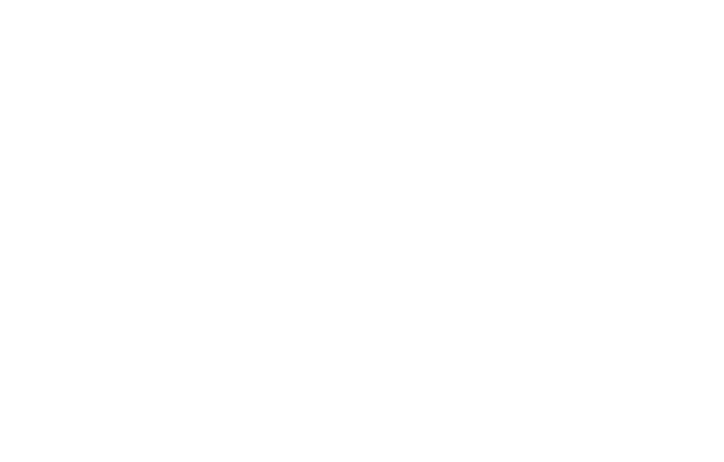
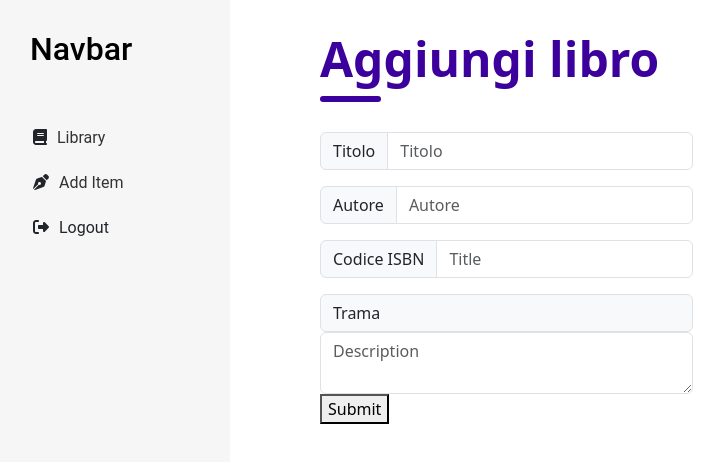
Before and after one commit to Nidala96/Libreria-front-end, a React (Create React App) app: page /add-libro in a window 1280 px wide. Before the commit this address had no page. Shown: the top 462 px of the page, without its empty margins (0-724 px from the left). Built offline with nearby package versions, Linux system fonts and the light colour scheme; sample sign-in values are in the browser's storage.

Commit message:
aggiunto pagina di login, pagina lista libri e pagina aggiungi libro

```diff
--- a/src/App.js
+++ b/src/App.js
@@ -3,6 +3,8 @@ import './App.css';
 import { Navigazione } from './Routes';
 import { LoginSignup } from './Components/Login/LoginSignup';
 import { ListaLibriComponent } from './Components/ListaLibri/lista';
+import 'bootstrap/dist/css/bootstrap.min.css';
+
 
 function App() {
   return (
--- /dev/null
+++ b/src/Components/ListaLibri/LibroCard.jsx
@@ -0,0 +1,29 @@
+import React from 'react';
+import { Card, Button } from 'react-bootstrap';
+import book_image from '../Assets/book.jpg';
+import './libroCard.css';
+
+export const LibroCard = ({ libro }) => {
+  return (
+    <Card style={{ width: '18rem', border: '1px solid #ccc', borderRadius: '8px', margin: '8px', padding: '8px' }}>
+      <Card.Img variant="top" src={book_image} />
+      <Card.Body>
+        <Card.Title class="titolo">{libro.titolo}</Card.Title>
+        <Card.Text class="autore">
+           {libro.autore}
+        </Card.Text>
+        {/* <Card.Text>
+          <strong>ISBN:</strong> {libro.codiceISBN}
+        </Card.Text> */}
+        <div class="text-center">
+        <Card.Text>
+          <strong>Numero letture:</strong> {libro.numeroLettureComplete}
+        </Card.Text>
+        <Button style={
+                        { backgroundColor: "#3c009d",
+                          borderColor: "#3c009d" }} variant="primary">Details</Button>
+        </div>
+      </Card.Body>
+    </Card>
+  );
+};
--- /dev/null
+++ b/src/Components/ListaLibri/Navbar.css
@@ -0,0 +1,36 @@
+.lateral-navbar {
+    width: 230px;
+    background: #f6f6f6;
+    padding: 15px;
+    height: 100vh;
+    font-family: Roboto, sans-serif;
+  }
+
+  .lateral-navbar h2 {
+    color: black;
+    margin-bottom: 20px;
+    padding: 15px;
+  }
+
+  .lateral-navbar ul {
+    list-style-type: none;
+    padding: 10px;
+  }
+
+  .lateral-navbar li {
+    margin: 5px 0;
+    padding:8px;
+  }
+
+  .lateral-navbar a {
+    text-decoration: none;
+    color: #333;
+    padding: 10px;
+    border-radius: 5px;
+    transition: background-color 0.3s;
+  }
+
+  .lateral-navbar a:hover {
+    background-color: #ddd;
+    cursor: pointer;
+  }
--- /dev/null
+++ b/src/Components/ListaLibri/Navbar.jsx
@@ -0,0 +1,49 @@
+import React from 'react';
+import './Navbar.css';
+import { Link, Navigate } from 'react-router-dom';
+import { useNavigate } from "react-router-dom";
+import { FontAwesomeIcon } from '@fortawesome/react-fontawesome'
+import { faPenNib } from '@fortawesome/free-solid-svg-icons'
+import { faBook,faRightFromBracket } from '@fortawesome/free-solid-svg-icons'
+
+
+
+
+export const BrandExample = ({body}) => {
+  const navigate = useNavigate();
+  const userId = window.localStorage.getItem("userId");
+  const handleLogout = () => {
+    window.localStorage.removeItem("userId");
+    navigate("/");
+    console.log(navigate);
+  };
+
+
+  return (
+    <>
+  { window.localStorage.getItem("userId") ? <div style={{ display: 'flex' }}>
+  <div className="main-container" >
+  <div className="lateral-navbar">
+      <h2>Navbar</h2>
+      <ul>
+        <li>
+        <FontAwesomeIcon icon={faBook} /><Link to="/libri">Library</Link>
+        </li>
+        <li>
+        <FontAwesomeIcon icon={faPenNib} /><Link to="/add-libro">Add Item</Link>
+        </li>
+        <li>
+        <FontAwesomeIcon icon={faRightFromBracket} /><a to="#" onClick={() => handleLogout()}>Logout</a>
+        </li>
+      </ul>
+    </div>
+  </div>
+  <div style={{ paddingTop: "30px", paddingLeft:"20px"}}>
+    {body}
+
+  </div>
+</div> : <Navigate to="/"></Navigate>}
+</>
+)};
+
+export default BrandExample;
--- /dev/null
+++ b/src/Components/ListaLibri/lista.css
@@ -0,0 +1,29 @@
+.text{
+    color: #3c009d;
+    font-size: 48px;
+    font-weight: 700;
+}
+
+.underline{
+    width: 61px;
+    height: 6px;
+    background: #3c009d;
+    border-radius: 9px;
+    margin-bottom: 30px;
+}
+
+.main-container{
+    width: 300px;
+}
+
+.titolo{
+    text-align: center;
+    font-size: large;
+    font-weight: bold;
+}
+
+.autore{
+    text-align: center;
+    font-weight: lighter;
+    font-style: italic;
+}
--- a/src/Components/ListaLibri/lista.jsx
+++ b/src/Components/ListaLibri/lista.jsx
@@ -1,22 +1,22 @@
 import React, { useState, useEffect } from 'react';
 import axios from 'axios';
 import { useLocation } from "react-router-dom";
-import Button from 'react-bootstrap/Button';
-import Card from 'react-bootstrap/Card';
+import { LibroCard } from './LibroCard';
+import { BrandExample } from './Navbar';
+import './lista.css';
+import { BookForm } from './paginaAggiungiLibro'
 
 export const ListaLibriComponent = () => {
   const [listaLibri, setListaLibri] = useState([]);
   const userId = 2;
-  const location = useLocation();
-  const data = location.state;
+
 
 
 
   useEffect(() => {
     const fetchData = async () => {
-      console.log(data)
       try {
-        const response = await axios.get(`http://localhost:8081/libro/get-libri?utenteId=${data}`);
+        const response = await axios.get(`http://localhost:8081/libro/get-libri?utenteId=${window.localStorage.getItem("userId")}`);
         setListaLibri(response.data);
       } catch (error) {
         console.error('Errore durante il recupero della lista dei libri:', error);
@@ -27,29 +27,16 @@ export const ListaLibriComponent = () => {
   }, [userId]);
 
   return (
-    <div>
-      <h1>Lista dei Libri</h1>
-      <div style={{ display: 'flex', flexWrap: 'wrap' }}>
-        {listaLibri.map((libro) => (
-          <div key={libro.id} style={{ border: '1px solid #ccc', borderRadius: '8px', margin: '8px', padding: '8px' }}>
-            <h3>{libro.titolo}</h3>
-            <p><strong>Autore:</strong> {libro.autore}</p>
-            <p><strong>ISBN:</strong> {libro.codiceISBN}</p>
-            <p><strong>Data Aggiunta:</strong> {libro.dataAggiunta}</p>
-            {/* Aggiungi altre informazioni del libro qui */}
-          </div>
-        ))}
-        {listaLibri.map((libro) => (
-  <Card key={libro.id} style={{ width: '18rem' }}>
-        <Card.Img variant="top" src="holder.js/100px180" />
-        <Card.Body>
-          <Card.Title>{libro.titolo}</Card.Title>
-          <Card.Text>{libro.autore}</Card.Text>
-          <Button variant="primary">Go somewhere</Button>
-        </Card.Body>
-      </Card>
-  ))}
-      </div>
+
+  <div>
+    <h1 className="text">Lista libri</h1>
+    <div className="underline"></div>
+    <div style={{ display: 'flex', flexWrap: 'wrap' }}>
+      {listaLibri.map((libro) => (
+        <LibroCard key={libro.id} libro={libro} />
+      ))}
     </div>
+  </div>
+
   );
 };
--- /dev/null
+++ b/src/Components/ListaLibri/paginaAggiungiLibro.jsx
@@ -0,0 +1,102 @@
+import React, { useState } from 'react';
+import Form from 'react-bootstrap/Form';
+import InputGroup from 'react-bootstrap/InputGroup';
+
+export function BookForm() {
+  const [bookData, setBookData] = useState({
+    titolo: '',
+    autore: '',
+    codiceISBN: '',
+    trama: '',
+    numeroLettureComplete: 0,
+  });
+
+  const handleChange = (e) => {
+    const { name, value } = e.target;
+    setBookData((prevData) => ({
+      ...prevData,
+      [name]: value,
+    }));
+  };
+
+  const handleSubmit = async (e) => {
+    e.preventDefault();
+
+    try {
+      const response = await fetch(`http://localhost:8081/libro/save-book?utenteId=${window.localStorage.getItem("userId")}`, {
+        method: 'POST',
+        headers: {
+          'Content-Type': 'application/json',
+        },
+        body: JSON.stringify(bookData),
+      });
+
+      if (response.ok) {
+        console.log('Book added successfully!');
+        // You can reset the form or perform any other action upon successful submission
+      } else {
+        console.error('Failed to add book.');
+      }
+    } catch (error) {
+      console.error('Error:', error);
+    }
+  };
+
+  return (
+  <div>
+    <h1 className="text">Aggiungi libro</h1>
+    <div className="underline"></div>
+    <Form onSubmit={handleSubmit}>
+      <InputGroup className="mb-3">
+        <InputGroup.Text id="basic-addon1">Titolo</InputGroup.Text>
+        <Form.Control
+          type="text"
+          placeholder="Titolo"
+          name="titolo"
+          value={bookData.titolo}
+          onChange={handleChange}
+          required
+        />
+      </InputGroup>
+      <InputGroup className="mb-3">
+        <InputGroup.Text id="basic-addon2">Autore</InputGroup.Text>
+        <Form.Control
+          type="text"
+          placeholder="Autore"
+          name="autore"
+          value={bookData.autore}
+          onChange={handleChange}
+          required
+        />
+      </InputGroup>
+      <InputGroup className="mb-3">
+        <InputGroup.Text id="basic-addon3">Codice ISBN</InputGroup.Text>
+        <Form.Control
+          type="text"
+          placeholder="Title"
+          name="codiceISBN"
+          value={bookData.codiceISBN}
+          onChange={handleChange}
+          required
+        />
+      </InputGroup>
+      {/* Add similar Form.Control components for other fields in your LibroRequest object */}
+      <InputGroup.Text id="basic-addon4">Trama</InputGroup.Text>
+      <InputGroup>
+        <Form.Control
+          as="textarea"
+          placeholder="Description"
+          name="trama"
+          value={bookData.trama}
+          onChange={handleChange}
+          required
+        />
+      </InputGroup>
+
+      <button type="submit">Submit</button>
+    </Form>
+  </div>
+  );
+}
+
+export default BookForm;
--- a/src/Components/Login/LoginSignup.jsx
+++ b/src/Components/Login/LoginSignup.jsx
@@ -17,12 +17,15 @@ export const LoginSignup = () => {
 
 
 
+
   const handleLogin = async () => {
     try {
       const response = await axios.get(`http://localhost:8081/libro?nome=${nome}&cognome=${cognome}`);
       // Esegui le azioni desiderate in base alla risposta del server
       console.log(response.data);
-      navigate("/libri", { state: response.data });
+      window.localStorage.setItem("userId",response.data);
+      navigate("/libri");
+
     } catch (error) {
       // Gestisci eventuali errori nella richiesta
       console.error('Errore durante il login:', error);
@@ -54,18 +57,18 @@ export const LoginSignup = () => {
             onChange={(e) => setCognome(e.target.value)}
           />
         </div>
-        <div className="input">
+        {/* <div className="input">
           <img src={email_icon} alt="" />
           <input type="email" placeholder='Email id' />
-        </div>
+        </div> */}
       </div>
-      <div className="forgot-password">Lost Password? <span>Click Here!</span></div>
+      {/* <div className="forgot-password">Lost Password? <span>Click Here!</span></div> */}
       <div className="submit-container">
+        {/* <div className="submit" onClick={handleLogin}>
+          Sign up
+        </div> */}
         <div className="submit" onClick={handleLogin}>
-          Sign up
-        </div>
-        <div className="submit" onClick={handleLogin}>
-        Login
+          Login
         </div>
       </div>
     </div>
--- a/src/Routes.js
+++ b/src/Routes.js
@@ -1,15 +1,23 @@
 import { BrowserRouter as Router, Route, Routes } from 'react-router-dom';
 import { LoginSignup } from './Components/Login/LoginSignup';
 import { ListaLibriComponent } from './Components/ListaLibri/lista';
+import { BrandExample } from './Components/ListaLibri/Navbar';
+import { BookForm } from './Components/ListaLibri/paginaAggiungiLibro'
+
 
 
 export const Navigazione = () => {
+
     return (
             <Router>
                 <Routes>
                 <Route path="/" exact element={<LoginSignup />}>
                 </Route>
-                <Route path="/libri" element={<ListaLibriComponent />}>
+                <Route path="/libri" element={<BrandExample body={<ListaLibriComponent />}>
+                        </BrandExample>}>
+                </Route>
+                <Route path="/add-libro" element={<BrandExample body={<BookForm />}>
+                        </BrandExample>}>
                 </Route>
                 </Routes>
             </Router>
```
Also changed, not shown: package.json (+7 -0 lines), src/Components/Assets/book.jpg (added), src/Components/ListaLibri/libroCard.css (added), 1 other file (tests, documents, lock files or other folders).
